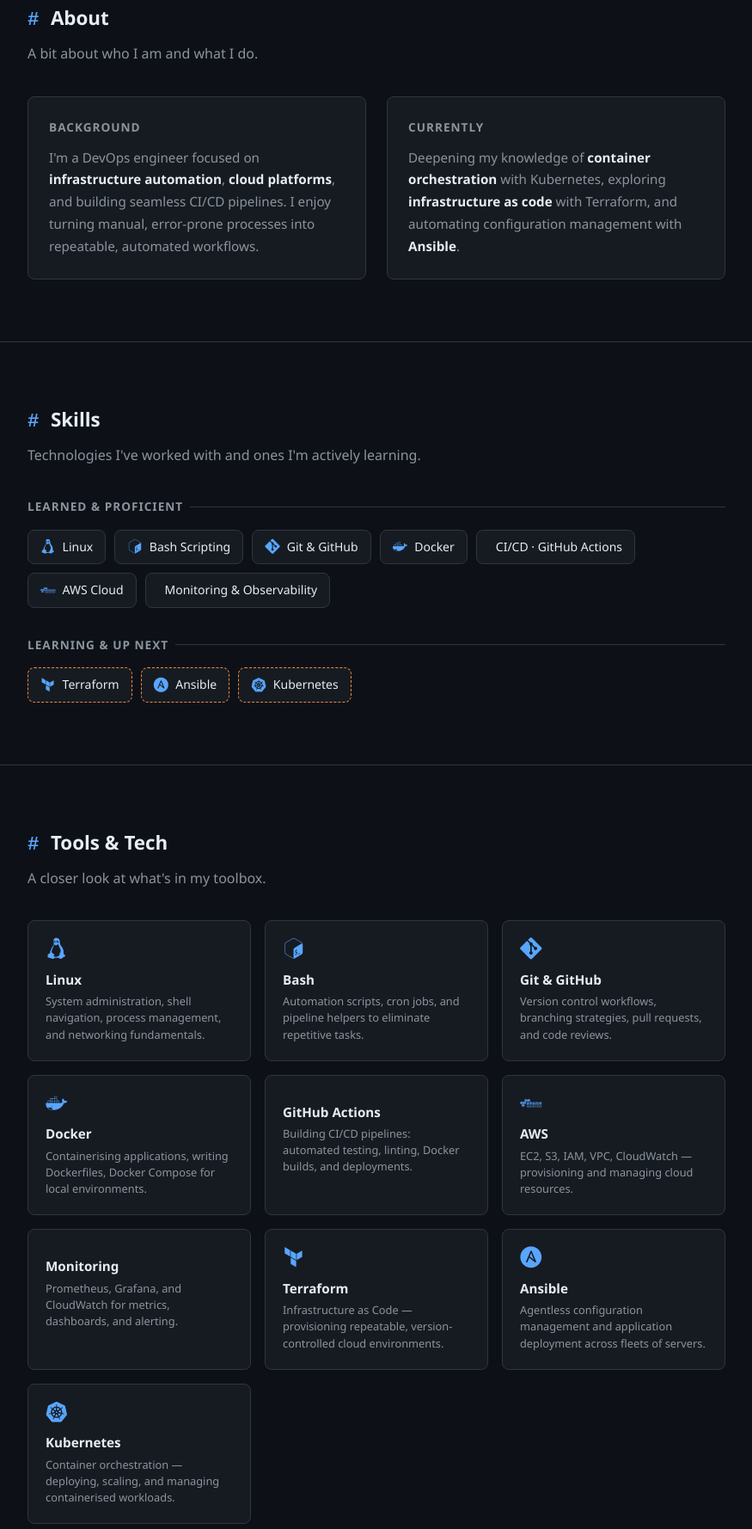
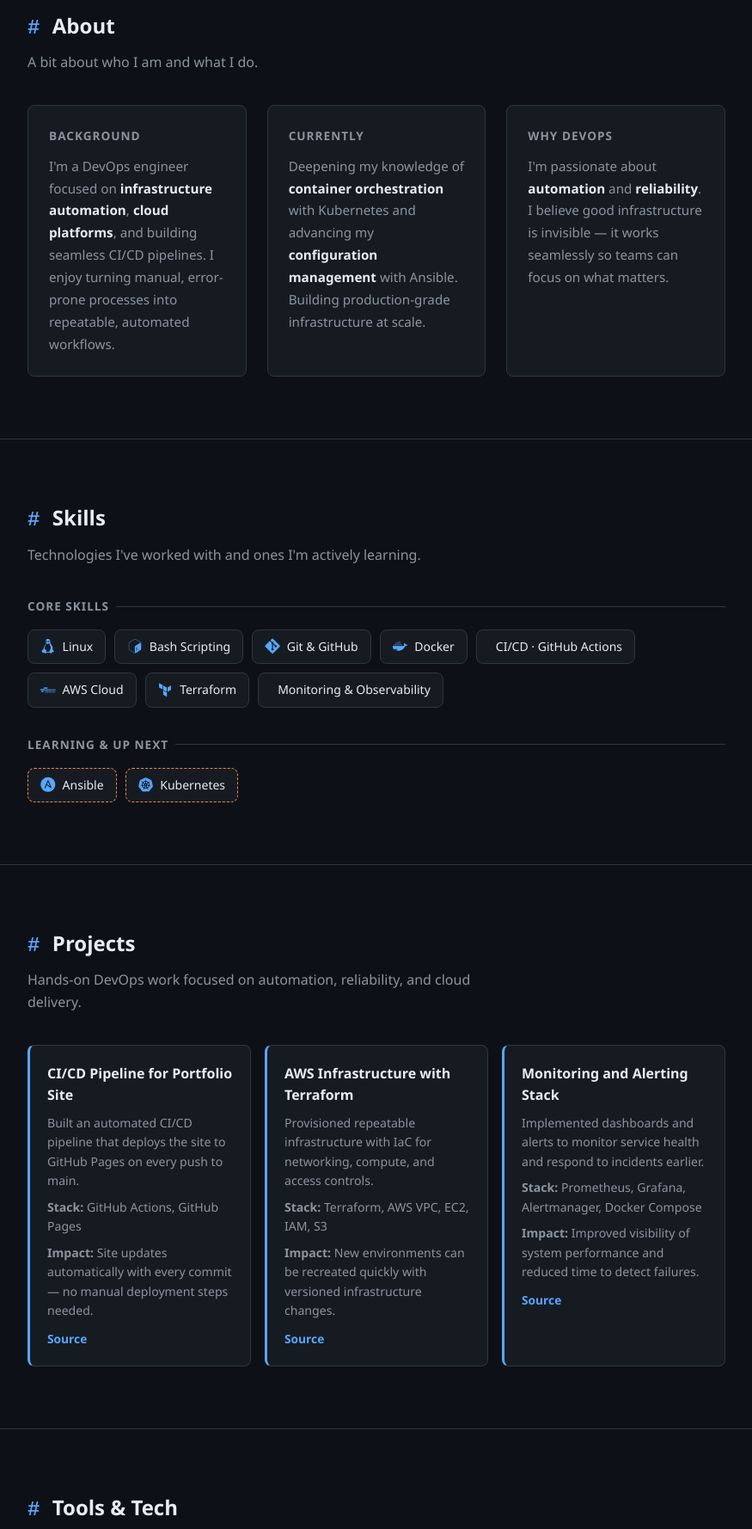
Before and after one commit to Walli364/my-portfolio-website, a plain HTML site: page index.html in a window 1280 px wide. Shown: the part 630-2408 px from the top of the page at 86% size, without its empty margins (202-1077 px from the left). Drawn offline with nearby package versions, Linux system fonts and the light colour scheme.

Commit message:
Did some design changes

```diff
--- a/index.html
+++ b/index.html
@@ -17,6 +17,7 @@
       <ul class="nav-links">
         <li><a href="#about">About</a></li>
         <li><a href="#skills">Skills</a></li>
+        <li><a href="#projects">Projects</a></li>
         <li><a href="#tools">Tools</a></li>
         <li><a href="#journey">Journey</a></li>
         <li><a href="#contact">Contact</a></li>
@@ -37,7 +38,7 @@
         and bridging the gap between development and operations.
       </p>
       <div class="hero-actions">
-        <a href="#skills" class="btn btn-primary">View My Skills</a>
+        <a href="#projects" class="btn btn-primary">View My Projects</a>
         <a href="#contact" class="btn btn-outline">Get In Touch</a>
       </div>
     </div>
@@ -60,9 +61,16 @@
         <div class="about-card">
           <h3>Currently</h3>
           <p>
-            Deepening my knowledge of <strong>container orchestration</strong> with Kubernetes,
-            exploring <strong>infrastructure as code</strong> with Terraform, and
-            automating configuration management with <strong>Ansible</strong>.
+            Deepening my knowledge of <strong>container orchestration</strong> with Kubernetes
+            and advancing my <strong>configuration management</strong> with Ansible.
+            Building production-grade infrastructure at scale.
+          </p>
+        </div>
+        <div class="about-card">
+          <h3>Why DevOps</h3>
+          <p>
+            I'm passionate about <strong>automation</strong> and <strong>reliability</strong>.
+            I believe good infrastructure is invisible — it works seamlessly so teams can focus on what matters.
           </p>
         </div>
       </div>
@@ -79,7 +87,7 @@
 
         <!-- Learned -->
         <div class="skills-group">
-          <h3>Learned &amp; Proficient</h3>
+          <h3>Core Skills</h3>
           <div class="skill-tags">
             <div class="skill-tag">
               <i class="devicon-linux-plain skill-icon"></i>
@@ -106,6 +114,10 @@
               <span>AWS Cloud</span>
             </div>
             <div class="skill-tag">
+              <i class="devicon-terraform-plain skill-icon"></i>
+              <span>Terraform</span>
+            </div>
+            <div class="skill-tag">
               <i class="devicon-prometheus-plain skill-icon"></i>
               <span>Monitoring &amp; Observability</span>
             </div>
@@ -117,10 +129,6 @@
           <h3>Learning &amp; Up Next</h3>
           <div class="skill-tags">
             <div class="skill-tag learning">
-              <i class="devicon-terraform-plain skill-icon"></i>
-              <span>Terraform</span>
-            </div>
-            <div class="skill-tag learning">
               <i class="devicon-ansible-plain skill-icon"></i>
               <span>Ansible</span>
             </div>
@@ -130,6 +138,48 @@
             </div>
           </div>
         </div>
+
+      </div>
+    </div>
+  </section>
+
+  <!-- ===== Projects ===== -->
+  <section id="projects">
+    <div class="container">
+      <h2 class="section-title">Projects</h2>
+      <p class="section-desc">Hands-on DevOps work focused on automation, reliability, and cloud delivery.</p>
+
+      <div class="projects-grid">
+
+        <article class="project-card">
+          <h3>CI/CD Pipeline for Portfolio Site</h3>
+          <p class="project-summary">Built an automated CI/CD pipeline that deploys the site to GitHub Pages on every push to main.</p>
+          <p class="project-stack"><strong>Stack:</strong> GitHub Actions, GitHub Pages</p>
+          <p class="project-impact"><strong>Impact:</strong> Site updates automatically with every commit — no manual deployment steps needed.</p>
+          <div class="project-links">
+            <a href="https://github.com/Walli364/my-portfolio-website" target="_blank" rel="noopener noreferrer">Source</a>
+          </div>
+        </article>
+
+        <article class="project-card">
+          <h3>AWS Infrastructure with Terraform</h3>
+          <p class="project-summary">Provisioned repeatable infrastructure with IaC for networking, compute, and access controls.</p>
+          <p class="project-stack"><strong>Stack:</strong> Terraform, AWS VPC, EC2, IAM, S3</p>
+          <p class="project-impact"><strong>Impact:</strong> New environments can be recreated quickly with versioned infrastructure changes.</p>
+          <div class="project-links">
+            <a href="https://github.com/Walli364/terraform-repo" target="_blank" rel="noopener noreferrer">Source</a>
+          </div>
+        </article>
+
+        <article class="project-card">
+          <h3>Monitoring and Alerting Stack</h3>
+          <p class="project-summary">Implemented dashboards and alerts to monitor service health and respond to incidents earlier.</p>
+          <p class="project-stack"><strong>Stack:</strong> Prometheus, Grafana, Alertmanager, Docker Compose</p>
+          <p class="project-impact"><strong>Impact:</strong> Improved visibility of system performance and reduced time to detect failures.</p>
+          <div class="project-links">
+            <a href="https://github.com/Walli364" target="_blank" rel="noopener noreferrer">Source</a>
+          </div>
+        </article>
 
       </div>
     </div>
@@ -262,10 +312,18 @@
         </div>
 
         <div class="timeline-item">
+          <div class="timeline-date">Infrastructure as Code</div>
+          <div class="timeline-content">
+            <h4>Terraform</h4>
+            <p>Learned Infrastructure as Code — provisioning and managing repeatable, version-controlled cloud infrastructure on AWS.</p>
+          </div>
+        </div>
+
+        <div class="timeline-item">
           <div class="timeline-date">Now →</div>
           <div class="timeline-content">
-            <h4>Terraform · Ansible · Kubernetes</h4>
-            <p>Expanding into Infrastructure as Code, configuration management, and container orchestration to manage production-grade systems at scale.</p>
+            <h4>Ansible · Kubernetes</h4>
+            <p>Expanding into configuration management and container orchestration to manage production-grade systems at scale.</p>
           </div>
         </div>
 
--- a/style.css
+++ b/style.css
@@ -119,8 +119,8 @@ nav {
 }
 
 .hero-title {
-  font-size: clamp(2rem, 5vw, 3rem);
-  font-weight: 700;
+  font-size: clamp(2.2rem, 5vw, 3.2rem);
+  font-weight: 800;
   line-height: 1.2;
   margin-bottom: 16px;
   color: var(--text);
@@ -175,8 +175,8 @@ nav {
 
 /* ===== Section titles ===== */
 .section-title {
-  font-size: 1.4rem;
-  font-weight: 600;
+  font-size: 1.5rem;
+  font-weight: 700;
   margin-bottom: 8px;
 }
 
@@ -195,7 +195,7 @@ nav {
 /* ===== About ===== */
 .about-grid {
   display: grid;
-  grid-template-columns: 1fr 1fr;
+  grid-template-columns: repeat(auto-fit, minmax(240px, 1fr));
   gap: 24px;
 }
 
@@ -204,6 +204,12 @@ nav {
   border: 1px solid var(--border);
   border-radius: var(--radius);
   padding: 24px;
+  transition: border-color 0.2s, transform 0.15s;
+}
+
+.about-card:hover {
+  border-color: var(--accent);
+  transform: translateY(-2px);
 }
 
 .about-card h3 {
@@ -289,6 +295,53 @@ nav {
 
 i.skill-icon {
   font-style: normal;
+}
+
+/* ===== Projects ===== */
+.projects-grid {
+  display: grid;
+  grid-template-columns: repeat(auto-fill, minmax(240px, 1fr));
+  gap: 16px;
+}
+
+.project-card {
+  background: var(--bg-card);
+  border: 1px solid var(--border);
+  border-radius: var(--radius);
+  padding: 20px;
+  transition: border-color 0.2s, transform 0.15s, box-shadow 0.2s;
+  border-left: 3px solid var(--accent);
+}
+
+.project-card:hover {
+  border-color: var(--accent);
+  transform: translateY(-2px);
+  box-shadow: 0 8px 16px rgba(88, 166, 255, 0.1);
+}
+
+.project-card h3 {
+  font-size: 1rem;
+  margin-bottom: 8px;
+}
+
+.project-summary,
+.project-stack,
+.project-impact {
+  font-size: 0.88rem;
+  color: var(--text-muted);
+  margin-bottom: 8px;
+  line-height: 1.6;
+}
+
+.project-links {
+  display: flex;
+  gap: 12px;
+  margin-top: 10px;
+}
+
+.project-links a {
+  font-size: 0.86rem;
+  font-weight: 600;
 }
 
 /* ===== Tools ===== */
@@ -443,9 +496,21 @@ footer span {
 }
 
 /* ===== Responsive ===== */
-@media (max-width: 600px) {
+@media (max-width: 768px) {
+  section {
+    padding: 56px 0;
+  }
+
   .about-grid {
     grid-template-columns: 1fr;
+  }
+
+  .projects-grid {
+    grid-template-columns: 1fr;
+  }
+
+  .tools-grid {
+    grid-template-columns: repeat(auto-fill, minmax(160px, 1fr));
   }
 
   .timeline-item {
@@ -460,3 +525,30 @@ footer span {
     gap: 16px;
   }
 }
+
+@media (max-width: 480px) {
+  .container {
+    padding: 0 16px;
+  }
+
+  .hero-title {
+    font-size: clamp(1.6rem, 4vw, 2rem);
+  }
+
+  .section-title {
+    font-size: 1.2rem;
+  }
+
+  .nav-links {
+    gap: 12px;
+    font-size: 0.8rem;
+  }
+
+  .contact-grid {
+    grid-template-columns: 1fr;
+  }
+
+  .tools-grid {
+    grid-template-columns: repeat(auto-fill, minmax(140px, 1fr));
+  }
+}
```
